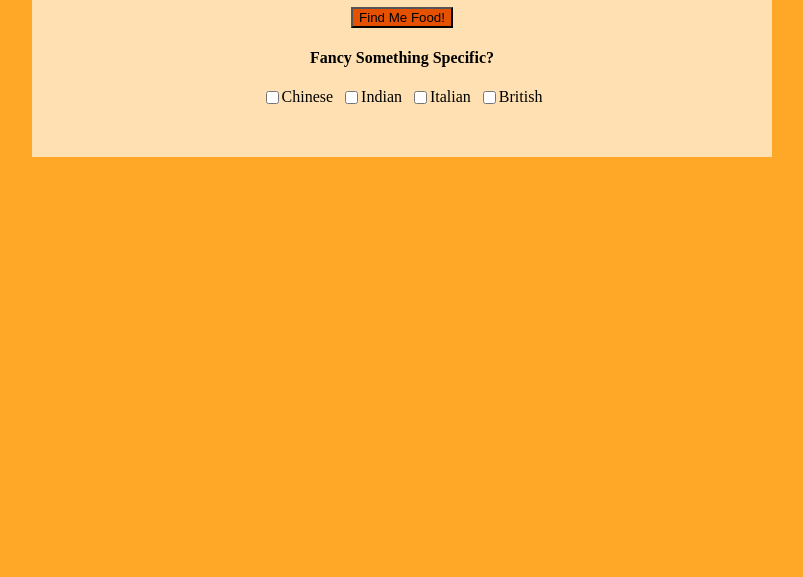
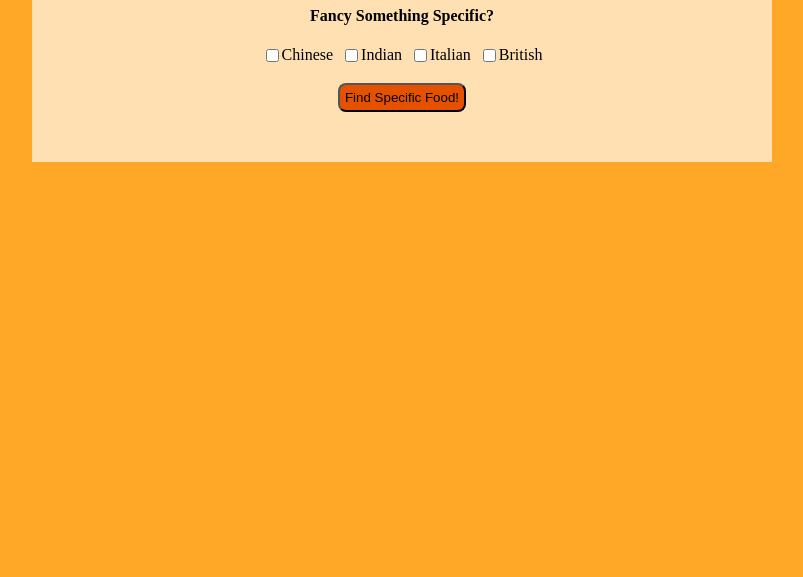
Before and after one commit to JamDevCore/find-me-food, a website: page src/index.html in a window 1280 px wide. Shown: the part 223-800 px from the top of the page, without its empty margins (238-1041 px from the left). Drawn offline with Linux system fonts and the light colour scheme.

Commit message:
Round button edges and remove outline

```diff
--- a/src/index.css
+++ b/src/index.css
@@ -21,10 +21,16 @@ body {
   justify-content:center
 }
 .button {
+  padding:5px;
   background-color:#E65100;
+  border-radius: 8px;
+  outline:none;
 }
 .clickedButton {
+  padding:5px;
   background-color:#F57C00;
+  border-radius: 8px;
+  outline:none;
 }
 .alignCenter {
   display: flex;
--- a/src/index.html
+++ b/src/index.html
@@ -14,16 +14,6 @@
       </div>
 
       <form class="checkBoxesForm">
-        <div class="buttonDiv">
-          <button
-          type="button"
-          class="button"
-          id="findMeFoodButton"
-          value="Find Me Food!"
-          >
-            Find Me Food!
-          </button>
-        </div>
         <h4 class="text-center">Fancy Something Specific?</h4>
         <div class="alignCenter">
           <input type="checkbox" class="cuisineCheckbox" id="chinese" value="chinese">Chinese</input>
@@ -33,8 +23,19 @@
           <input type="checkbox" class="cuisineCheckbox" id="italian"  value="italian">Italian</input>
           &nbsp;
           <input type="checkbox" class="cuisineCheckbox" id="british"  value="british">British</input>
-        <div>
+        </div>
       </form>
+      <br>
+      <div class="buttonDiv">
+        <button
+        type="button"
+        class="button"
+        id="findMeFoodButton"
+        value="Find Me Food!"
+        >
+          Find Specific Food!
+        </button>
+      </div>
   </div>
   </body>
 </html>
--- a/src/index.js
+++ b/src/index.js
@@ -45,4 +45,7 @@ initApp();
 function findMeFoodOnClick() {
   const button = document.getElementById("findMeFoodButton");
   button.setAttribute("class", "clickedButton");
+
+
+
 }
```
Lines whose indentation alone changed are shown as unchanged.
